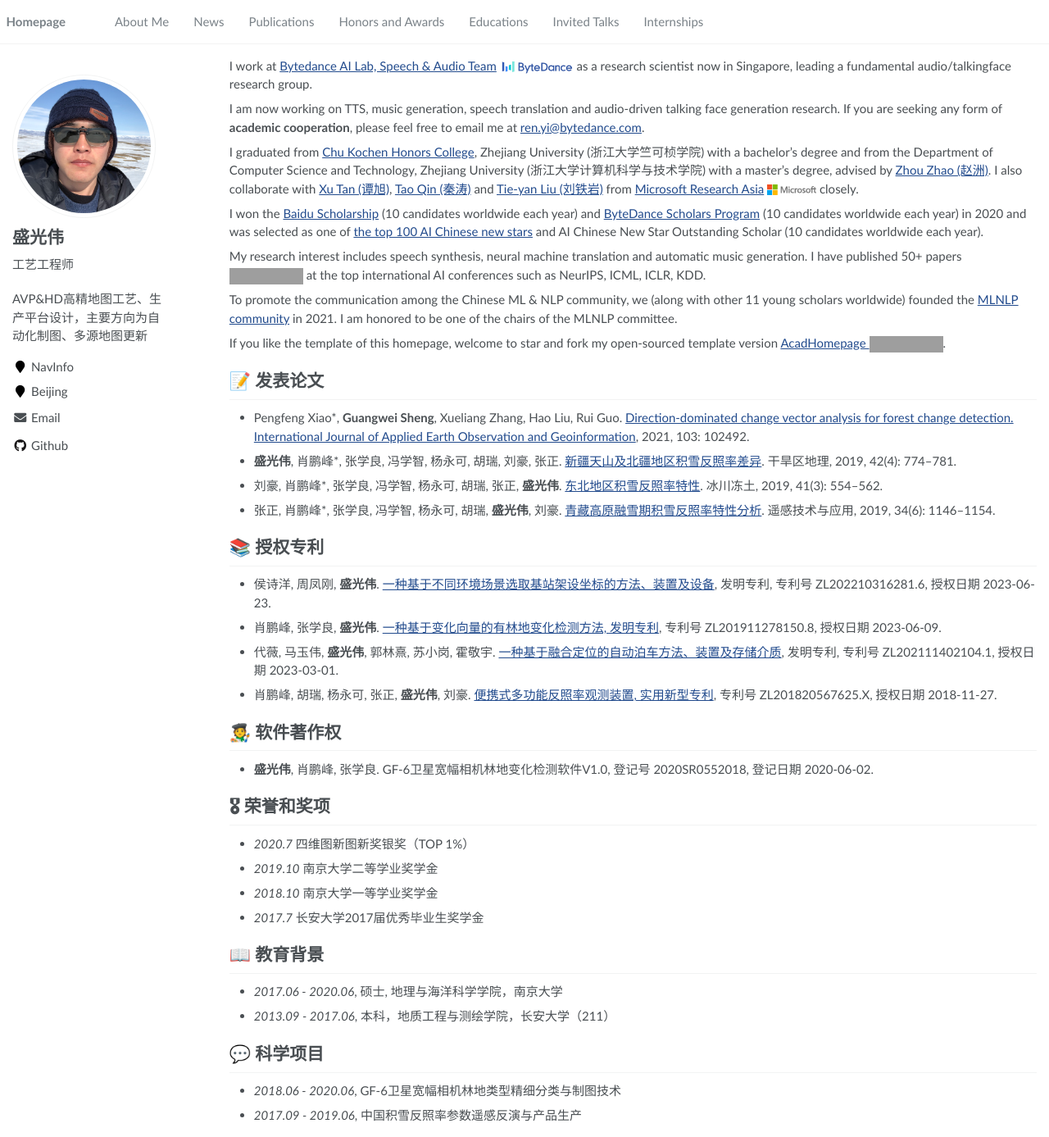
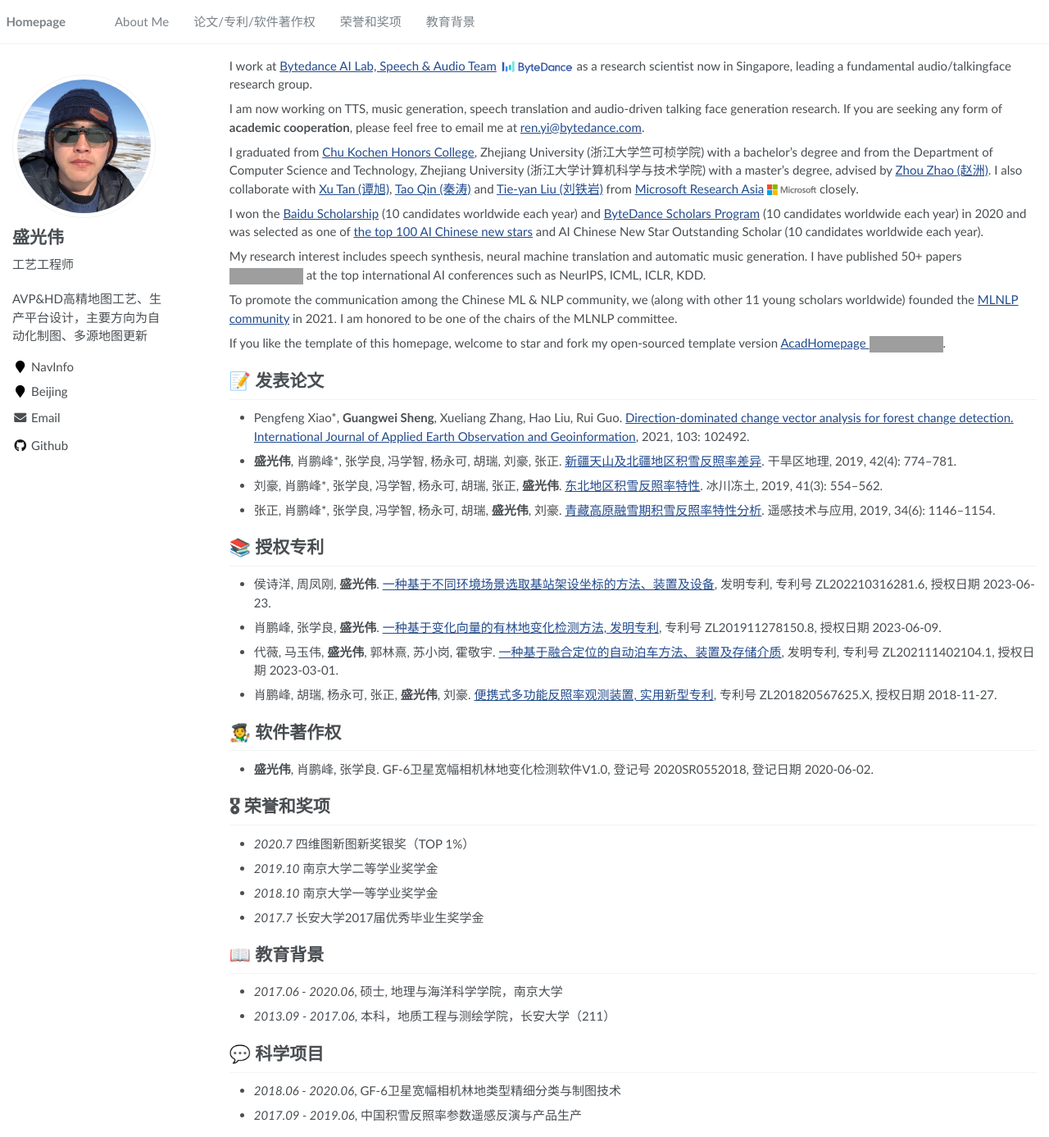
Before and after one commit to alphasheng/alphasheng.github.io, a Jekyll site: the page built from _pages/about.md, in a window 1280 px wide and 1387 px high. Shown: the whole window at 82% size. Built offline with Jekyll 4.4.1, drawn with Linux system fonts in a browser that asks for light colours; grey boxes are pictures that could not be loaded.

Commit message:
Update navigation.yml

```diff
--- a/_data/navigation.yml
+++ b/_data/navigation.yml
@@ -3,20 +3,11 @@ main:
   - title: "About Me"
     url: "/#about-me"
 
-  - title: "News"
-    url: "/#-news"
+  - title: "论文/专利/软件著作权"
+    url: "/#-发表论文"
 
-  - title: "Publications"
-    url: "/#-publications"
+  - title: "荣誉和奖项"
+    url: "/#-荣誉和奖项"
 
-  - title: "Honors and Awards"
-    url: "/#-honors-and-awards"
-
-  - title: "Educations"
-    url: "/#-educations"
-
-  - title: "Invited Talks"
-    url: "/#-invited-talks"
-
-  - title: "Internships"
-    url: "/#-internships"
+  - title: "教育背景"
+    url: "/#-教育背景"
```
